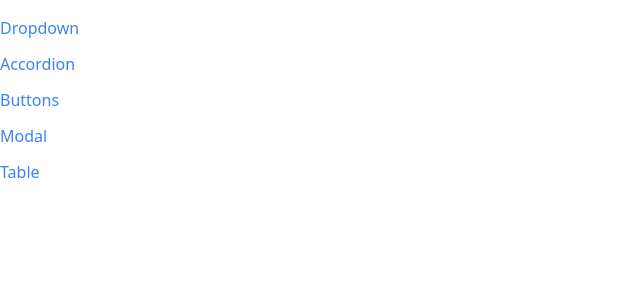
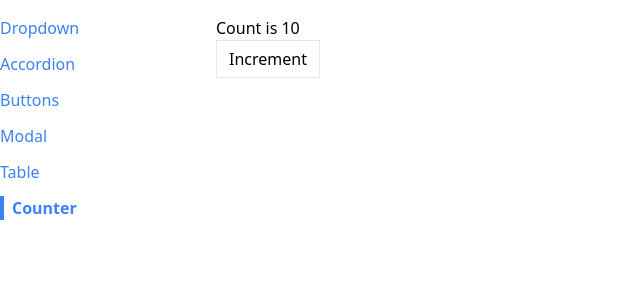
Before and after one commit to BillStephens2022/React-components-examples, a React (Create React App) app: page /counter in a window 1280 px wide. Shown: the top 300 px of the page, without its empty margins (0-640 px from the left). Built offline with nearby package versions, Linux system fonts and the light colour scheme.

Commit message:
added counter component with custom hook

```diff
--- a/src/App.js
+++ b/src/App.js
@@ -5,7 +5,7 @@ import DropdownPage from './pages/DropdownPage';
 import ButtonPage from './pages/ButtonPage';
 import ModalPage from './pages/ModalPage';
 import TablePage from './pages/TablePage';
-
+import CounterPage from './pages/CounterPage';
 
 function App() {
 
@@ -28,6 +28,9 @@ function App() {
         <Route path="/table">
           <TablePage />
         </Route>
+        <Route path="/counter">
+          <CounterPage initialCount={10} />
+        </Route>
       </div>
     </div>
   );
--- a/src/components/SideBar.js
+++ b/src/components/SideBar.js
@@ -7,6 +7,7 @@ function Sidebar() {
         { label: 'Buttons', path: '/buttons' },
         { label: 'Modal', path: '/modal' },
         { label: 'Table', path: '/table' },
+        { label: 'Counter', path: '/counter' },
     ];
 
     const renderedLinks = links.map((link) => {
--- /dev/null
+++ b/src/hooks/use-counter.js
@@ -0,0 +1,20 @@
+import { useState, useEffect } from 'react';
+
+function useCounter(initialCount) {
+    const [count, setCount] = useState(initialCount);
+
+    useEffect(() => {
+      console.log(count);
+    }, [count]);
+
+    const increment = () => {
+      setCount(count + 1);
+    };
+
+    return {
+      count,
+      increment,
+    };
+  }
+
+  export default useCounter;
--- /dev/null
+++ b/src/pages/CounterPage.js
@@ -0,0 +1,14 @@
+import Button from '../components/Button';
+import useCounter from '../hooks/use-counter';
+
+function CounterPage({ initialCount }) {
+  const { count, increment } = useCounter(initialCount);
+  return (
+    <div>
+      <h1>Count is {count}</h1>
+      <Button onClick={increment}>Increment</Button>
+    </div>
+  );
+}
+
+export default CounterPage;
```
